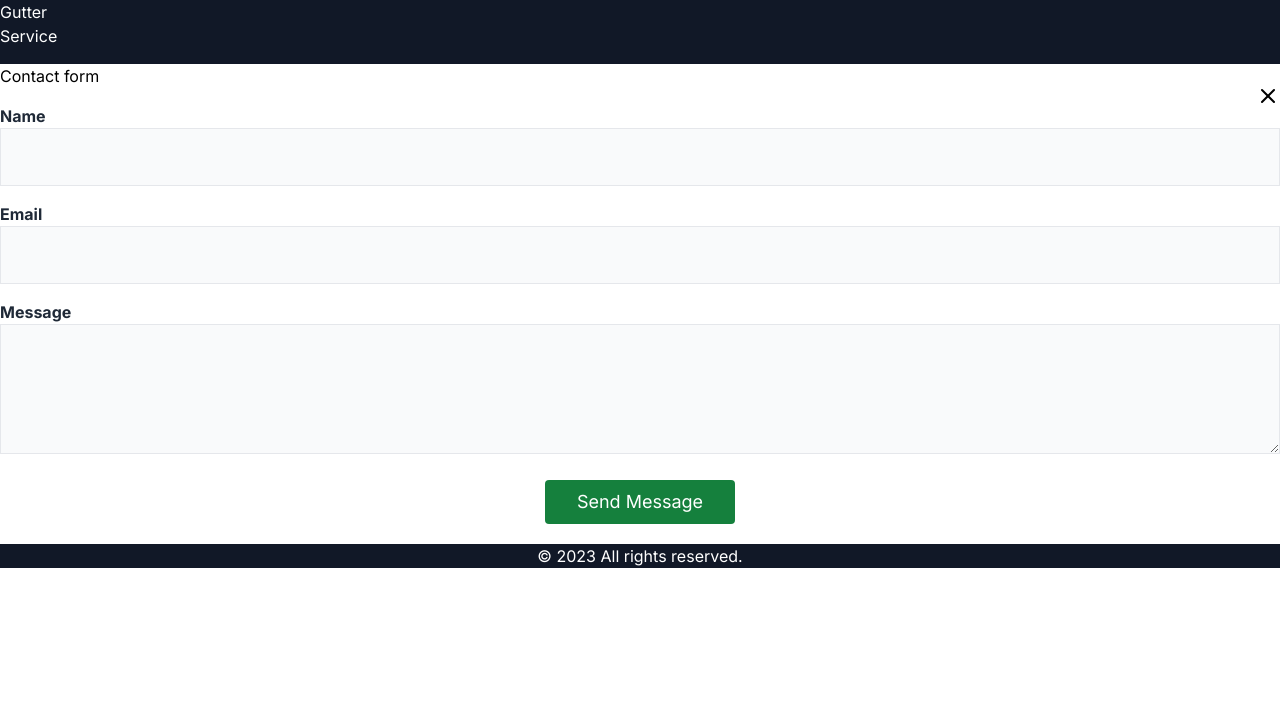
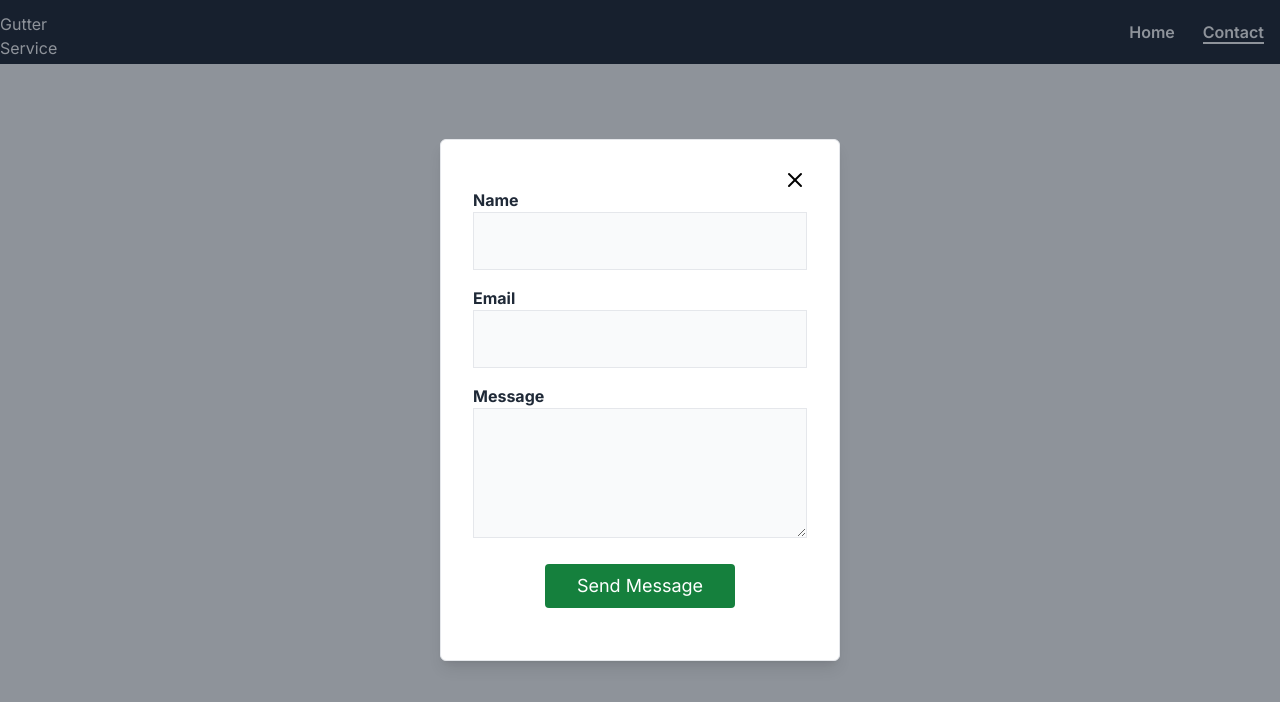
Before and after one commit to hannakozak/gutter-service, a Next.js app: page /contact in a window 1280 px wide. Shown: the top 702 px of the page. Built offline with nearby package versions, Linux system fonts and the light colour scheme; a web font is replaced by a local one.

Commit message:
feat: navigation

```diff
--- a/package.json
+++ b/package.json
@@ -13,6 +13,7 @@
 		"@types/nodemailer": "^6.4.14",
 		"@typescript-eslint/eslint-plugin": "^6.11.0",
 		"@typescript-eslint/parser": "^6.11.0",
+		"clsx": "^2.1.0",
 		"eslint-config-prettier": "^9.0.0",
 		"eslint-plugin-import": "^2.29.0",
 		"lucide": "^0.292.0",
--- a/src/app/contact/page.tsx
+++ b/src/app/contact/page.tsx
@@ -1,9 +1,9 @@
-import { Contact } from "@/ui/contact/contact";
+import { Modal } from "@/ui/Modal";
+
 export default function ContactPage() {
 	return (
 		<>
-			<h1>Contact form</h1>
-			<Contact />
+			<Modal />
 		</>
 	);
 }
--- a/src/app/layout.tsx
+++ b/src/app/layout.tsx
@@ -1,18 +1,14 @@
 import "../ui/globals.css";
 
 import { inter } from "../ui/fonts";
+import { Header } from "@/ui/header/header";
 export default function RootLayout({ children }: { children: React.ReactNode }) {
 	return (
 		<html lang="en">
-			<body className={`${inter.className} mx-auto  antialiased lg:max-w-7xl`}>
-				<header className="h-16 bg-gray-900 text-white">
-					<div className="flex flex-col">
-						<span>Gutter</span>
-						<span>Service</span>
-					</div>
-				</header>
+			<body className={`${inter.className} relative  mx-auto antialiased lg:max-w-7xl`}>
+				<Header />
 				{children}
-				<footer className=" bg-gray-900  text-white  ">
+				<footer className="bg-gray-900  text-white">
 					<div className="container mx-auto">
 						<p className="text-center">&copy; 2023 All rights reserved.</p>
 					</div>
--- a/src/app/page.tsx
+++ b/src/app/page.tsx
@@ -15,7 +15,7 @@ export default function Home({ searchParams }: SearchParamProps) {
 	return (
 		<main className="container mx-auto lg:max-w-7xl">
 			{show && <Modal />}
-			<div className="relative h-[280px]  lg:h-[600px]">
+			<div className="relative mt-16 h-[280px]  lg:h-[600px]">
 				<Image
 					src="/images/main.png"
 					alt="Picture of house"
--- /dev/null
+++ b/src/ui/header/header.tsx
@@ -0,0 +1,13 @@
+import { Navigation } from "../navigation/navigation";
+
+export const Header = () => {
+	return (
+		<header className="fixed top-0 z-10 flex h-16 w-screen justify-between bg-gray-900 py-3 text-white lg:max-w-7xl">
+			<div className="flex flex-col">
+				<span>Gutter</span>
+				<span>Service</span>
+			</div>
+			<Navigation />
+		</header>
+	);
+};
--- /dev/null
+++ b/src/ui/navigation/activeLink.tsx
@@ -0,0 +1,46 @@
+"use client";
+
+import { type UrlObject } from "url";
+import Link from "next/link";
+import clsx from "clsx";
+import { usePathname } from "next/navigation";
+import { type ReactNode } from "react";
+import { type Route } from "next";
+
+type ActiveLinkProps<T extends string> = {
+	href: Route<T> | UrlObject;
+	children: ReactNode;
+	exact?: boolean;
+	className?: string;
+	activeClassName?: string;
+};
+
+export const ActiveLink = <T extends string>({
+	href,
+	children,
+	exact = false,
+	className = "",
+	activeClassName = "",
+}: ActiveLinkProps<T>) => {
+	const pathname = usePathname();
+
+	let isActive = false;
+
+	if (typeof href === "string") {
+		isActive = exact ? pathname === href : pathname.startsWith(href);
+	}
+
+	if (typeof href === "object") {
+		isActive = exact ? pathname === href.pathname : pathname.startsWith(href.pathname || "");
+	}
+
+	return isActive ? (
+		<Link href={href} className={clsx(className, isActive && activeClassName)} aria-current>
+			{children}
+		</Link>
+	) : (
+		<Link href={href} className={clsx(className, isActive && activeClassName)}>
+			{children}
+		</Link>
+	);
+};
--- /dev/null
+++ b/src/ui/navigation/navigation.tsx
@@ -0,0 +1,51 @@
+"use client";
+import { type UrlObject } from "url";
+import { type Route } from "next";
+import { useState } from "react";
+import { Menu, X } from "lucide-react";
+import { ActiveLink } from "./activeLink";
+
+type NavLinksProps = {
+	href: Route<string> | UrlObject;
+	label: string;
+	exact: boolean;
+};
+
+const navLinks: NavLinksProps[] = [
+	{ href: "/", label: "Home", exact: true },
+	{ href: "/contact", label: "Contact", exact: false },
+];
+export const Navigation = () => {
+	const [isOpen, setIsOpen] = useState(false);
+	return (
+		<>
+			<nav className="relative z-10">
+				<button
+					onClick={() => setIsOpen(!isOpen)}
+					type="button"
+					className="absolute right-3 h-10 w-10 justify-end rounded-lg p-2 text-end text-sm focus:outline-none focus:ring-2 lg:hidden"
+				>
+					<span className="sr-only">Open main menu</span>
+					<Menu className={` fill-current ${isOpen ? "hidden" : "block"}`} />
+					<X className={`fill-current ${isOpen ? "block" : "hidden"}`} />
+				</button>
+				<div className={`block w-full flex-grow lg:flex lg:w-auto ${isOpen ? "block" : "hidden"}`}>
+					<ul className="lg:w-500 mx-auto ml-[-60px] flex w-screen flex-col bg-gray-900  lg:w-auto lg:flex-row lg:place-items-center">
+						{navLinks.map(({ href, label, exact }) => (
+							<li key={label} className="block py-2 pl-3 pr-4" onClick={() => setIsOpen(!isOpen)}>
+								<ActiveLink
+									href={href}
+									exact={exact}
+									className="font-semibold text-white hover:border-b-2 hover:border-b-white"
+									activeClassName="text-white border-b-2 border-b-white"
+								>
+									{label}
+								</ActiveLink>
+							</li>
+						))}
+					</ul>
+				</div>
+			</nav>
+		</>
+	);
+};
```
Also changed, not shown: 1 other file (tests, documents, lock files or other folders).
